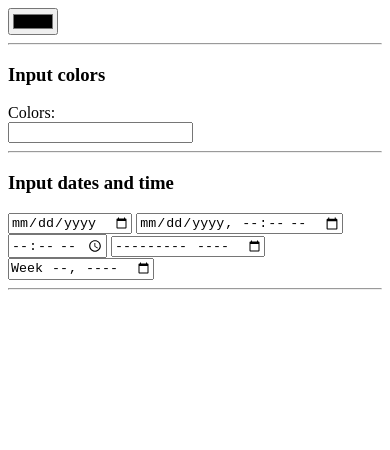
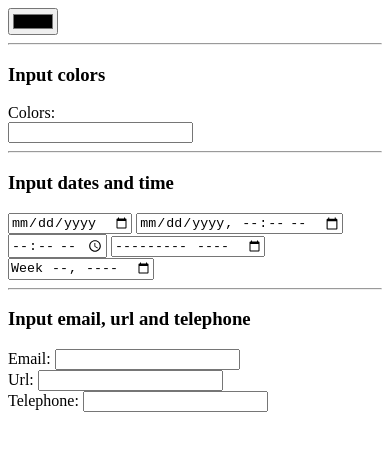
Before and after one commit to laramartin/html5-fundamentals, a plain HTML site: page index.html in a window 390 px wide. Drawn offline with Linux system fonts and the light colour scheme.

Commit message:
input email, url and telephone

```diff
--- a/index.html
+++ b/index.html
@@ -34,6 +34,19 @@
 
 <hr/>
 
+<!-- email, url, telephone -->
+<h3>Input email, url and telephone</h3>
+
+<form>
+	Email:
+	<input type="email"/><br/>
+	Url:
+	<input type="url" /><br/>
+	Telephone:
+	<input type="tel" /><br/>
+</form>
+
+
 </body>
 
 </html>
```
